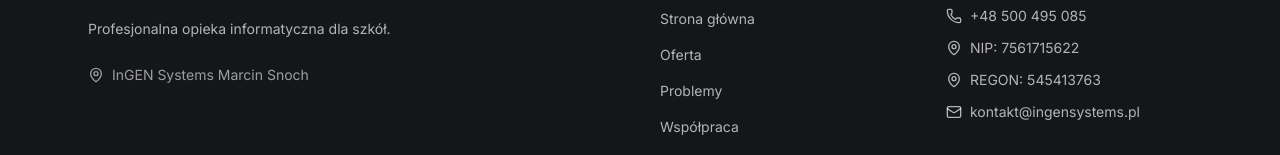
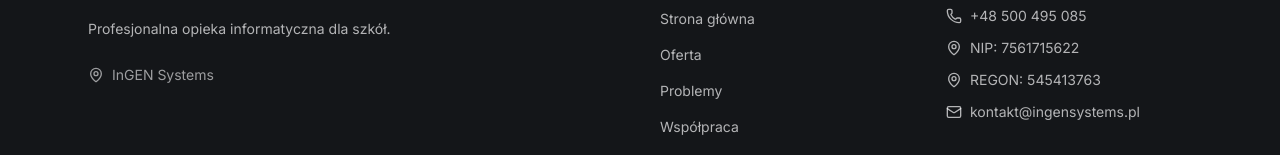
Before and after one commit to Alphbeth/InGEN, a Next.js app: page / in a window 1280 px wide. Shown: the part 5787-5942 px from the top of the page. Built offline with nearby package versions, Linux system fonts and the light colour scheme.

Commit message:
Use InGEN Systems brand in footer

```diff
--- a/components/site-footer.tsx
+++ b/components/site-footer.tsx
@@ -23,7 +23,7 @@ export function SiteFooter() {
             </p>
             <p className="mt-6 flex items-center gap-2 text-sm text-primary-foreground/60">
               <MapPin className="size-4" aria-hidden="true" />
-              InGEN Systems Marcin Snoch
+              InGEN Systems
             </p>
           </div>
 
```
